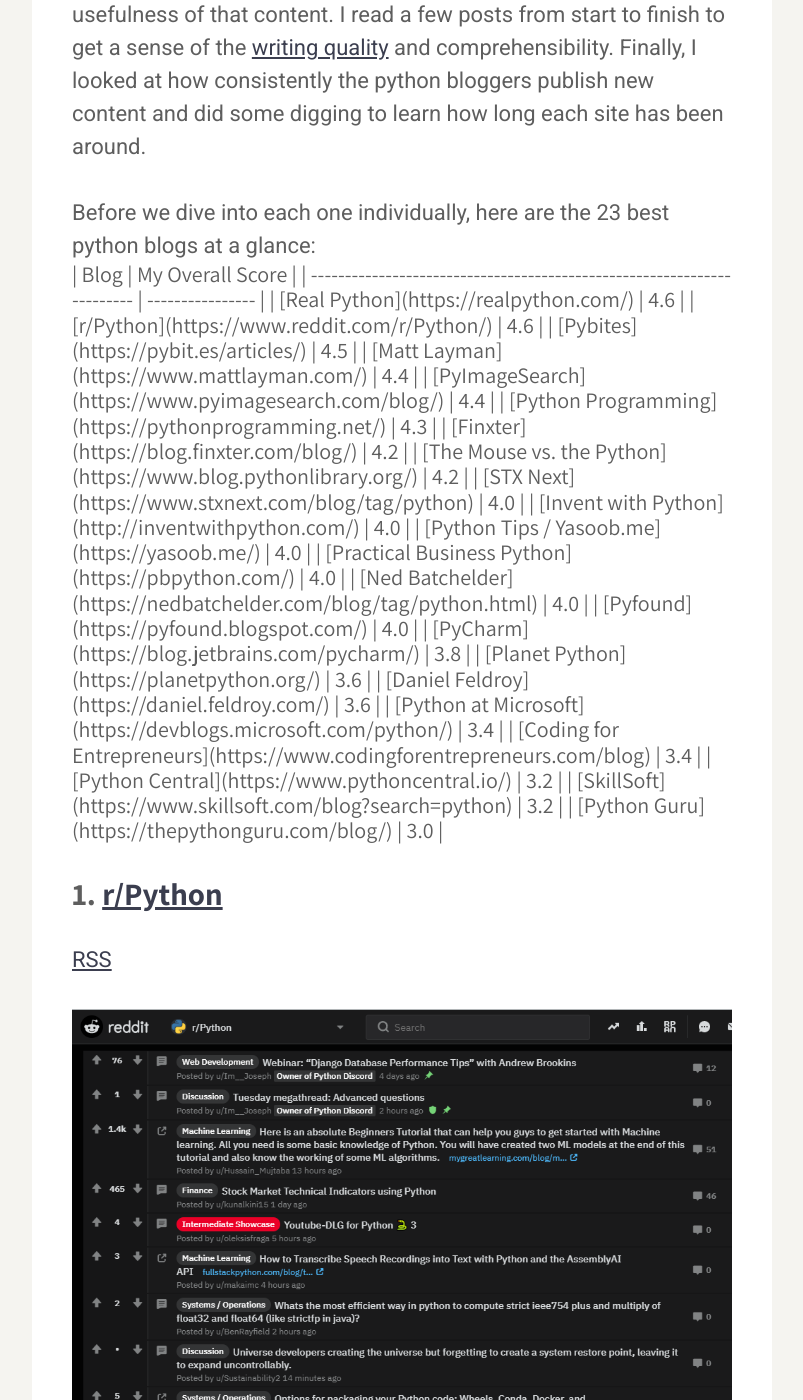
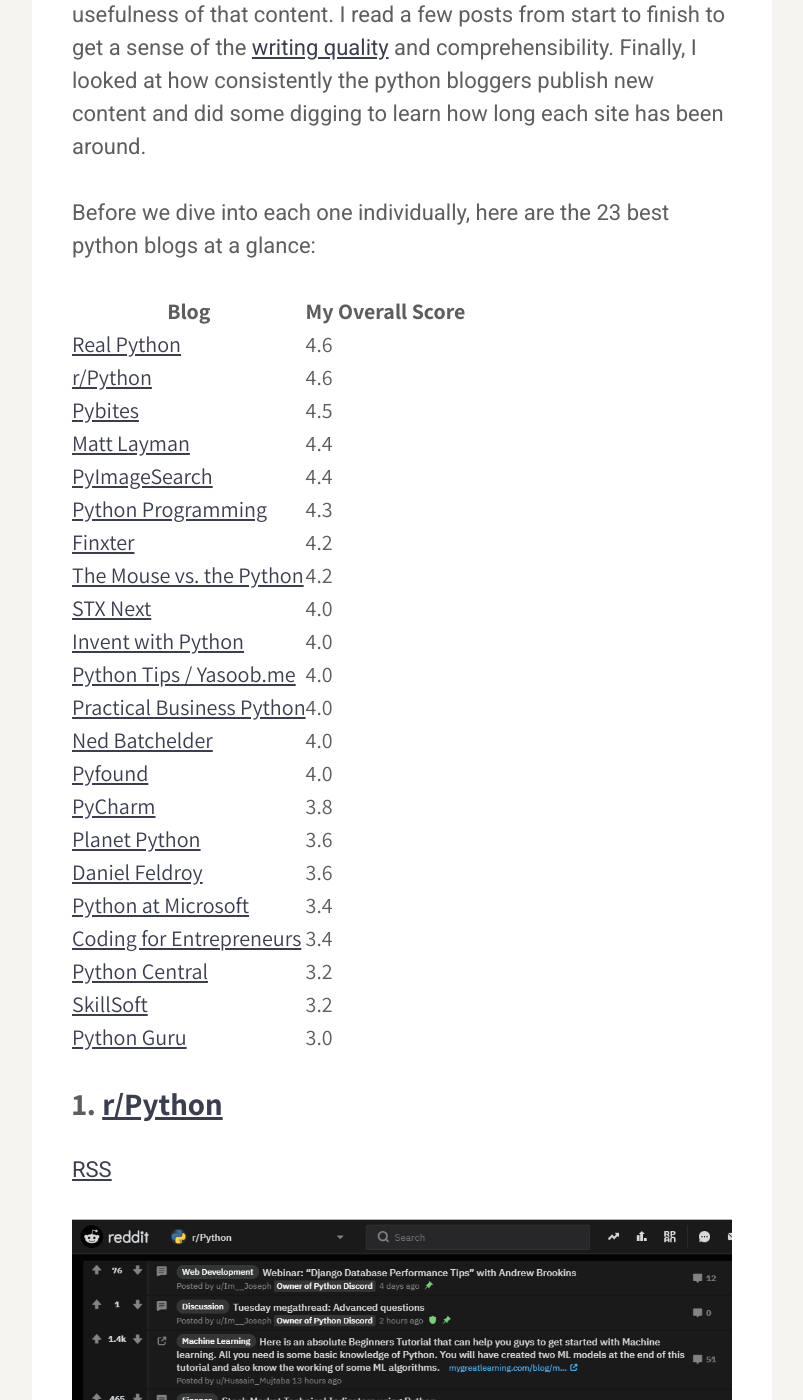
Before and after one commit to karllhughes/learn, a Jekyll site: the page built from _posts/2020-08-17-python-blogs.md, in a window 1280 px wide and 1400 px high, scrolled down 1937 px. Shown: the whole window, without its empty margins (238-1041 px from the left). Built offline with Jekyll 4.4.1, drawn with Linux system fonts in a browser that asks for light colours; a script that is not in the unit is left out.

Commit message:
Update Posts “2020-08-17-python-blogs”

```diff
--- a/_posts/2020-08-17-python-blogs.md
+++ b/_posts/2020-08-17-python-blogs.md
@@ -23,7 +23,7 @@
 
 Before we dive into each one individually, here are the 23 best python blogs at a glance:
 
-<div class="custom-table">
+
 
 | Blog                                                                    | My Overall Score |
 | ----------------------------------------------------------------------- | ---------------- |
@@ -50,7 +50,7 @@
 | [SkillSoft](https://www.skillsoft.com/blog?search=python)               | 3.2              |
 | [Python Guru](https://thepythonguru.com/blog/)                          | 3.0              |
 
-</div>
+
 
 ### 1. [r/Python](https://www.reddit.com/r/Python/)
 
```
